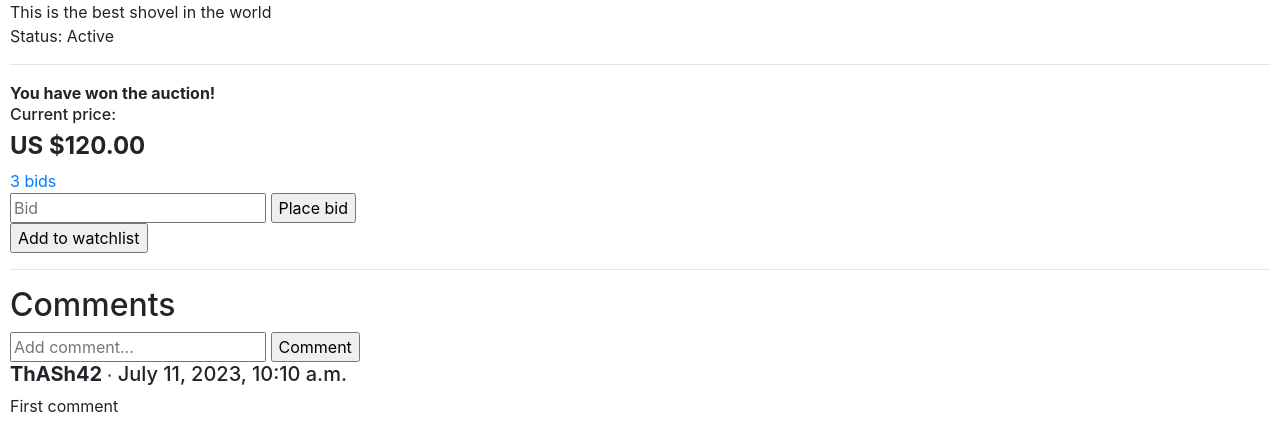
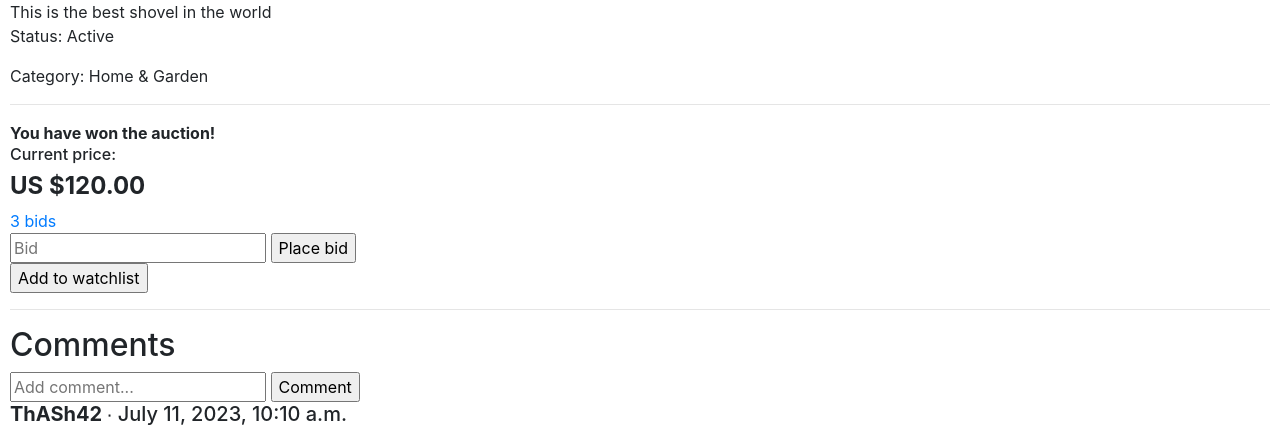
Before and after one commit to ThASh42/CS50w-project2-commerce, a Django app: page /listing/1 in a window 1280 px wide. Shown: the part 412-837 px from the top of the page. Run offline with Django 3.2, Linux system fonts and the light colour scheme; data comes from the database, SQL or seed files in the repository; data that the repository does not hold is empty; some libraries are stand-ins or nearby versions.

Commit message:
Add category display

```diff
--- a/auctions/templates/auctions/listing.html
+++ b/auctions/templates/auctions/listing.html
@@ -33,6 +33,9 @@
                 <p>Winner: {{ listing.winner }}</p>
 
             {% endif %}
+
+            <p>Category: {{ category }}</p>
+
         </div>
         <hr>
     </section>
--- a/auctions/views.py
+++ b/auctions/views.py
@@ -46,11 +46,20 @@ def listing(request, listing_id):
     owner_id = listing.owner.id
     is_owner = True if request.user.id == owner_id else False
 
+    # Get comments
     comments = listing.comments.all()
 
+    # Get current price
     current_price = get_price(listing)
 
+    # Get message if there is one
     message = request.GET.get('message')
+
+    # Get name of category
+    for category_tuple in CATEGORY_CHOICES:
+        if category_tuple[0] == listing.category:
+            category = category_tuple[1]
+            break
 
     return render(request, "auctions/listing.html", {
         "listing": listing,
@@ -59,6 +68,7 @@ def listing(request, listing_id):
         "is_owner": is_owner,
         "current_price": current_price,
         "message": message,
+        "category": category,
     })
 
 
```
